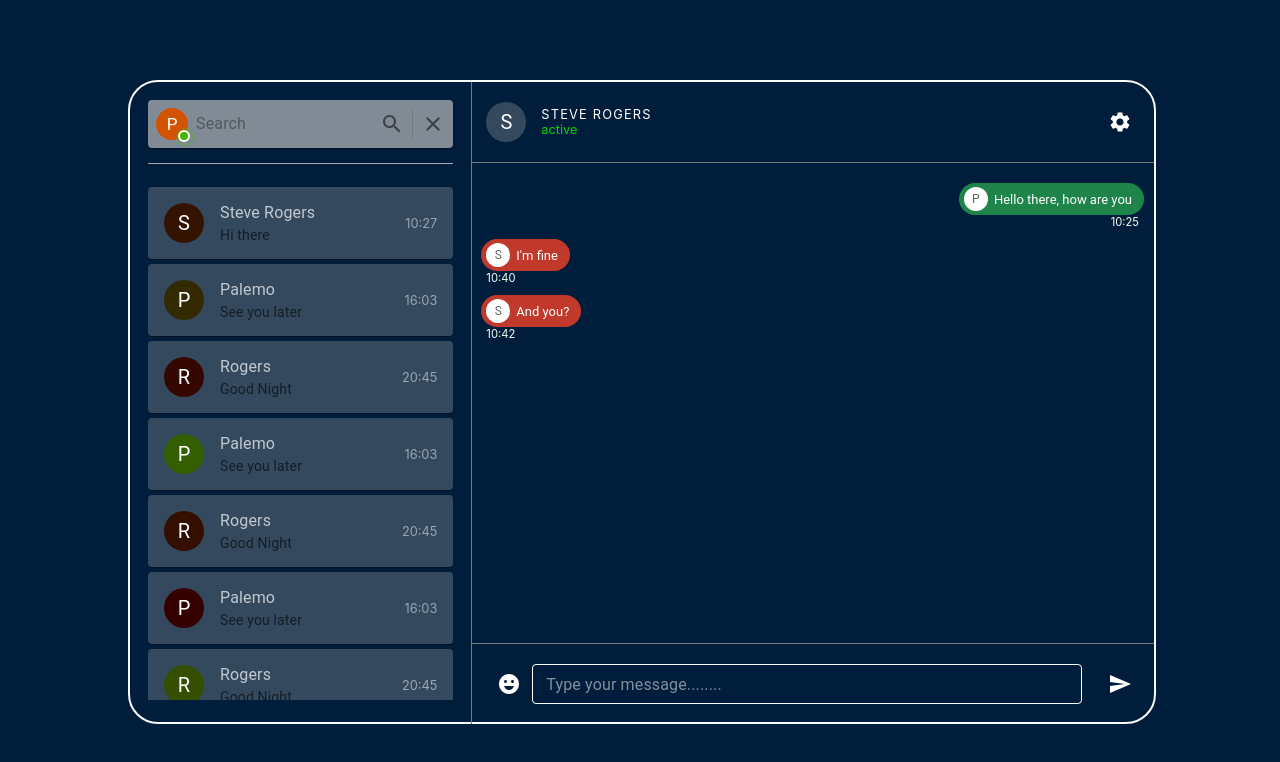
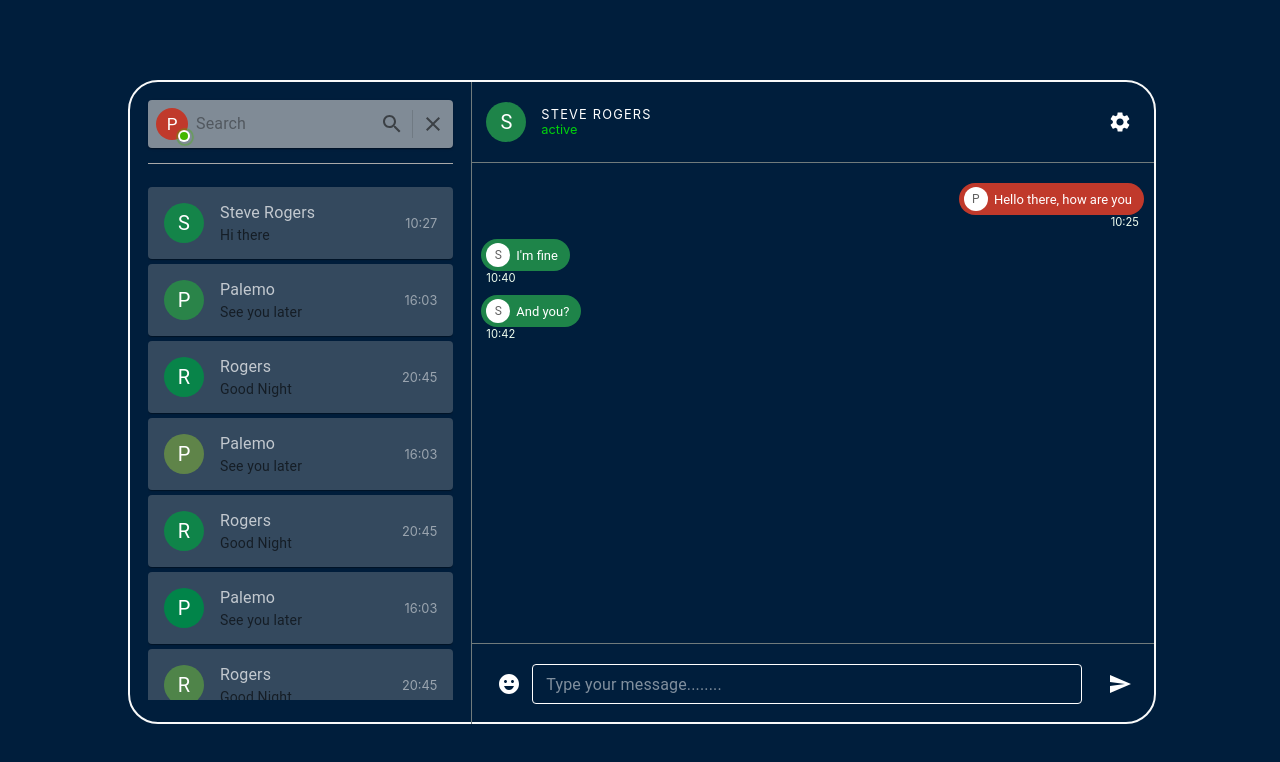
Before and after one commit to pragashraj/E-Chat_Web, a React (Create React App) app: page / in a window 1280 px wide. Shown: the top 762 px of the page. Built offline with nearby package versions, Linux system fonts and the light colour scheme.

Commit message:
refactor: values

```diff
--- a/src/components/ChatListItem.js
+++ b/src/components/ChatListItem.js
@@ -52,7 +52,7 @@ const ChatListItem = ({listItem, desktopView, handleChatListItemOnClick}) => {
         return (
             <ListItemButton onClick = {() => handleChatListItemOnClick(listItem)}>
                 <ListItemAvatar>
-                    <Avatar sx = {{ bgcolor: `rgba(52, ${rand}, 0)` }}>{listItem.avatar}</Avatar>
+                    <Avatar sx = {{ bgcolor: `rgba(${rand}, 132, 73)` }}>{listItem.avatar}</Avatar>
                 </ListItemAvatar>
                 <ListItemText primary = {listItem.user} secondary = {listItem.recentMessage} sx = {{color: "rgba(255, 255, 255, 0.7)"}}/>
                 <span className = {classes.dateTime}>{listItem.dateTime}</span>
--- a/src/components/InputHeader.js
+++ b/src/components/InputHeader.js
@@ -5,6 +5,7 @@ import { makeStyles } from '@mui/styles'
 import { Search, Close, PersonSearch } from '@mui/icons-material'
 
 import StyledBadge from './StyledBadge'
+import {endUserColor} from '../values/values'
 
 const useStyles = makeStyles((theme) => ({
   root: props => ({
@@ -74,7 +75,7 @@ const InputHeader = ({
     return (
         <Paper component = "form" className = {classes.root}>
             <IconButton className = {classes.avatar_btn} aria-label = "menu">
-                <StyledBadge bgColor = "#D35400" desktopView = {desktopView}/>
+                <StyledBadge bgColor = {endUserColor} desktopView = {desktopView}/>
             </IconButton>
             { desktopView ? renderDesktopView() : renderMobileView() }
         </Paper>
--- a/src/screens/Home/Chat.js
+++ b/src/screens/Home/Chat.js
@@ -3,6 +3,7 @@ import React from 'react'
 import ChatMessage from '../../components/ChatMessage'
 
 import './Home.css'
+import {endUserColor, secondaryUserColor} from '../../values/values'
 
 const Chat = ({chats}) => {
 
@@ -10,7 +11,7 @@ const Chat = ({chats}) => {
         return (
             <div className = "message_type_1">
                 <div className = "message_type_blog">
-                    <ChatMessage avatar = "P" message = {item.message} bgcolor = "#1E8449"/>
+                    <ChatMessage avatar = "P" message = {item.message} bgcolor = {endUserColor}/>
                     <span className = "message_type_1_date">{item.dateTime}</span>
                 </div>
             </div>
@@ -21,7 +22,7 @@ const Chat = ({chats}) => {
         return (
             <div className = "message_type_2">
                 <div className = "message_type_blog">
-                    <ChatMessage avatar = "S" message = {item.message} bgcolor = "#C0392B"/>
+                    <ChatMessage avatar = "S" message = {item.message} bgcolor = {secondaryUserColor}/>
                     <span className = "message_type_2_date">{item.dateTime}</span>
                 </div>
             </div>
--- a/src/screens/Home/Header.js
+++ b/src/screens/Home/Header.js
@@ -6,6 +6,7 @@ import { makeStyles } from '@mui/styles'
 import useMediaQuery from '@mui/material/useMediaQuery'
 
 import './Home.css'
+import {secondaryUserColor} from '../../values/values'
 
 const useStyles = makeStyles((theme) => ({
     root: {
@@ -34,7 +35,7 @@ const Header = ({selectedChatItem, handleSettingsOnClick}) => {
     const renderSecondaryUser = () => {
         return (
             <div className = "secondary_user_blog">
-                <Avatar sx = {{ bgcolor: "#34495E" }}>{selectedChatItem && selectedChatItem.avatar}</Avatar>
+                <Avatar sx = {{ bgcolor: secondaryUserColor }}>{selectedChatItem && selectedChatItem.avatar}</Avatar>
                 <div className = "secondary_user_detail">
                     <span className = "secondary_user_name">{selectedChatItem && selectedChatItem.user}</span>
                     <span className = "secondary_user_active">active</span>
--- a/src/values/values.js
+++ b/src/values/values.js
@@ -1 +1,3 @@
-export const primaryThemeColor = rgb(0, 30, 60)
+export const primaryThemeColor = "rgb(0, 30, 60)"
+export const endUserColor = "#C0392B"
+export const secondaryUserColor = "#1E8449"
```
